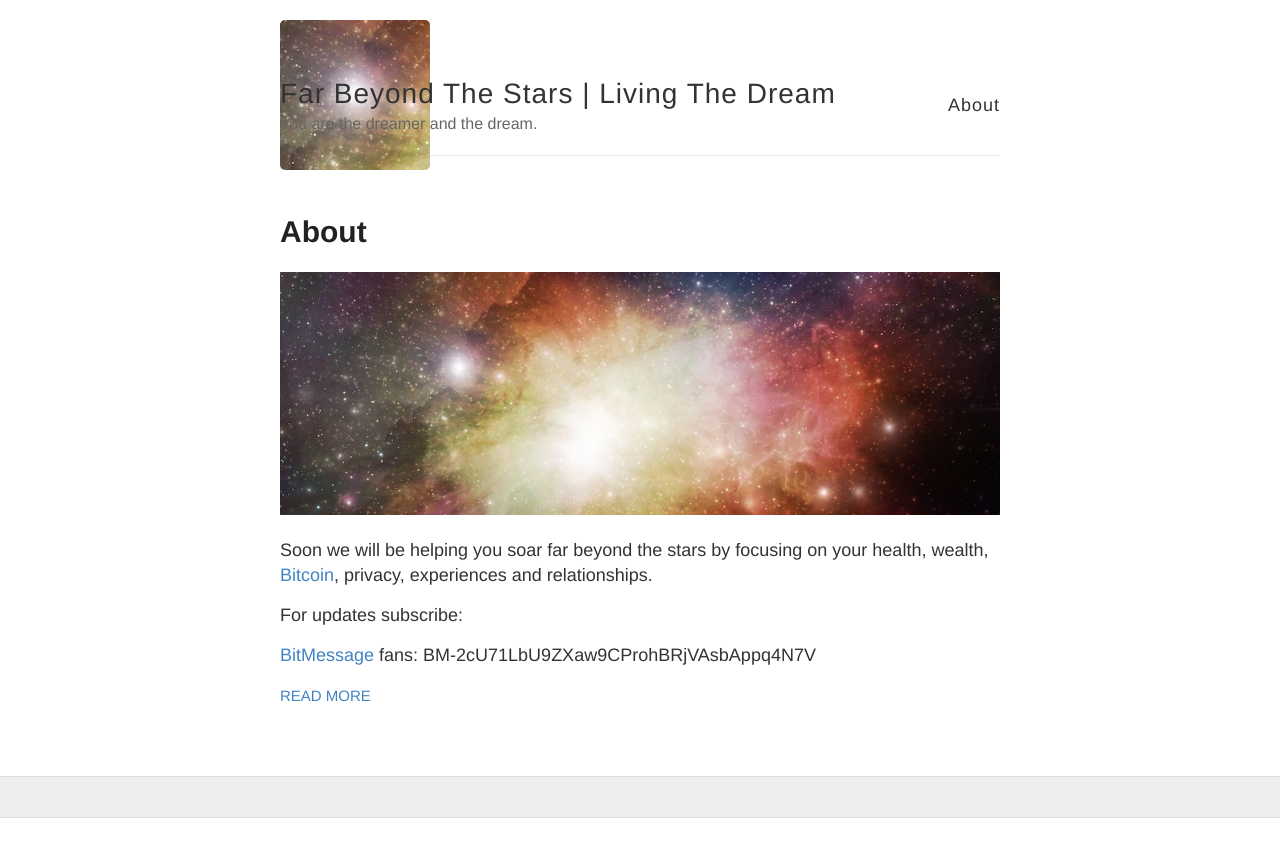
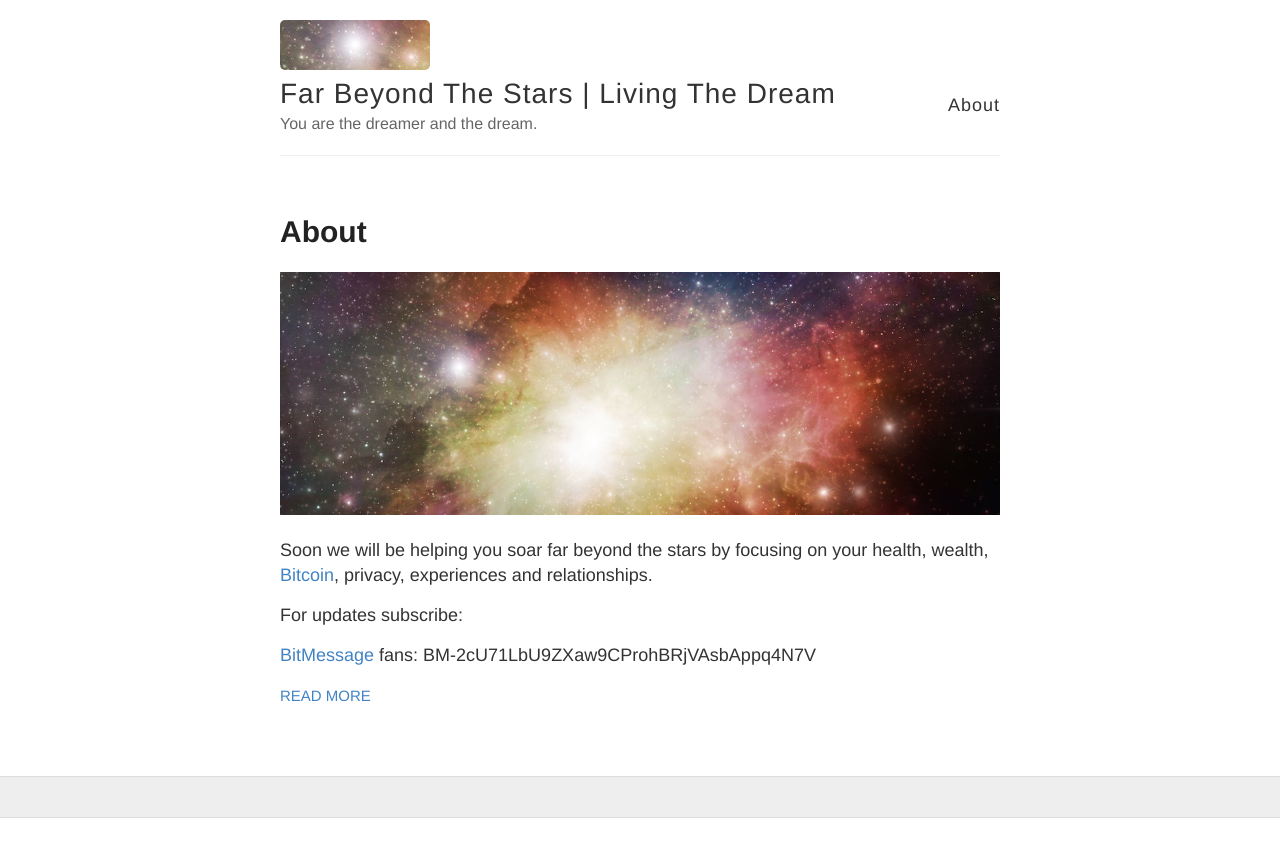
Before and after one commit to kripikroli/dev_farbeyondthestars, a Jekyll site: the page built from index.html, in a window 1280 px wide. Shown: the top 857 px of the page. Built offline with Jekyll 4.4.1, drawn with Linux system fonts in a browser that asks for light colours; Markdown is read by kramdown in place of the engine named in the settings.

Commit message:
Update _config.yml
Avatar 2

```diff
--- a/_config.yml
+++ b/_config.yml
@@ -9,7 +9,7 @@ name: Far Beyond The Stars | Living The Dream
 description: You are the dreamer and the dream.
 
 # URL of your avatar or profile pic (you could use your GitHub profile pic)
-avatar: http://www.farbeyondthestars.com/images/farbeyondthestars-avatar.jpg
+avatar: http://www.farbeyondthestars.com/images/farbeyondthestars-avatar-2.jpg
 
 #
 # Flags below are optional
```
